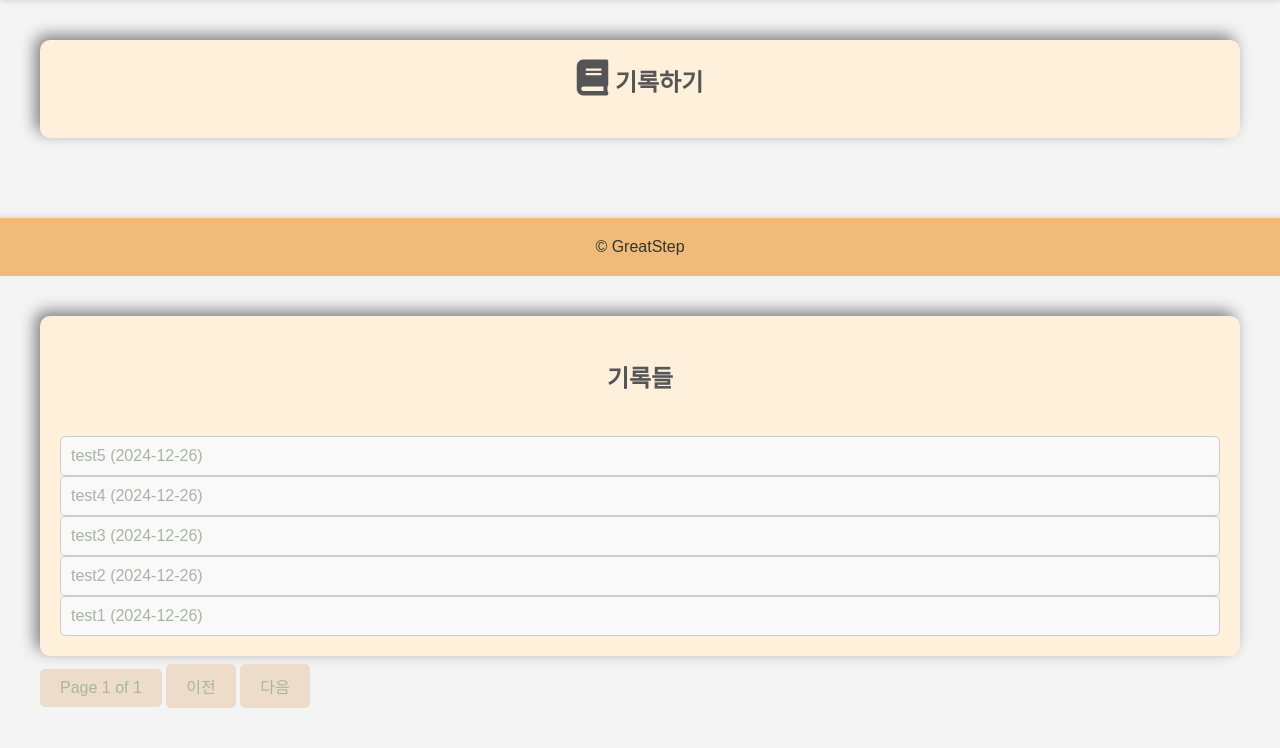
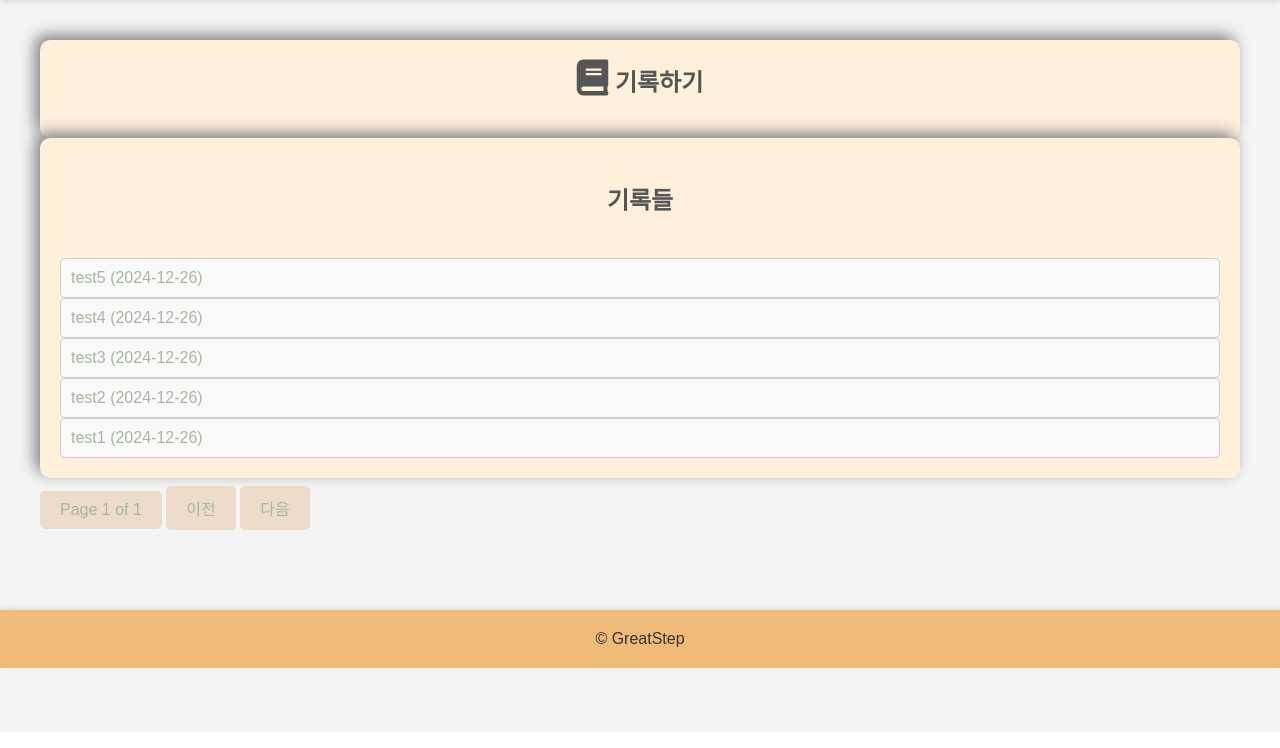
Before and after one commit to chounjae/GreatStep, a Django app: page /diary/ in a window 1280 px wide. Shown: the part 68-816 px from the top of the page. After the commit the page ends 738 px from the top, so only its background shows below. Run offline with Django 5.2, Linux system fonts and the light colour scheme; data comes from the database, SQL or seed files in the repository; both versions use the stored data as it was after the commit.

Commit message:
디자인 변경

```diff
--- a/MyBlog/templates/diary.html
+++ b/MyBlog/templates/diary.html
@@ -20,8 +20,8 @@
         </nav>
     </header>
 
-
-    <main>
+    <div class="content-wrapper">
+        <main class="main-content">
             <div class="faq-container shadow-box">
                 <div>
                     <h2 class = "center-a">
@@ -29,14 +29,6 @@
                     </h2>
                 </div>
             </div>
-    </main>
-
-
-    <footer>
-        &copy; GreatStep
-    </footer>
-
-    <main>
             <div class="faq-container shadow-box">
                 <div>
                     <h2 class="center-container">기록들</h2>
@@ -50,8 +42,6 @@
                     <p>아직 작성된 글이 없습니다.</p>
                     {% endfor %}
                 </div>
-
-
             </div>
 
             <!--페이지네이션-->
@@ -67,12 +57,14 @@
                 </span>
             </div>
         </main>
+    </div>
 
-
+    <footer>
+        &copy; GreatStep
+    </footer>
 
     <script>
         const faqItems = document.querySelectorAll('.faq-item h3');
-
         faqItems.forEach(item => {
             item.addEventListener('click', () => {
                 const next = item.nextElementSibling;
--- a/MyBlog/templates/index.html
+++ b/MyBlog/templates/index.html
@@ -19,7 +19,7 @@
         </nav>
     </header>
     <main>
-        <div class="faq-container">
+        <div class="faq-container shadow-box">
             <div>
                 <h2>--</h2>
                 <div class="faq-item">
@@ -46,7 +46,7 @@
     </footer>
 
     <main>
-        <div class="faq-container">
+        <div class="faq-container shadow-box">
             <div>
                 <h2 class="center-a">ai 예정</h2>
             </div>
--- a/MyBlog/templates/memo_detail.html
+++ b/MyBlog/templates/memo_detail.html
@@ -21,7 +21,7 @@
     <main>
         <div class="memo-detail">
             <h2>{{ memo.title }}</h2>
-            <p>{{ memo.content|linebreaks }}</p> <!--linebreaks는 html의 줄바꿈을 무시하는 특성을 무시하는 필터-->
+            <pre>{{ memo.content}}</pre> <!--linebreaks는 html의 줄바꿈을 무시하는 특성을 무시하는 필터 // <pre> 태그는 텍스트의 줄바꿈과 띄어쓰기를 모두 그대로 출력-->
             <p><strong>작성일:</strong> {{ memo.created_at|date:"Y-m-d" }}</p>
         </div>
     </main>
```
Also changed, not shown: MyBlog/db.sqlite3. Lines whose indentation alone changed are shown as unchanged.
